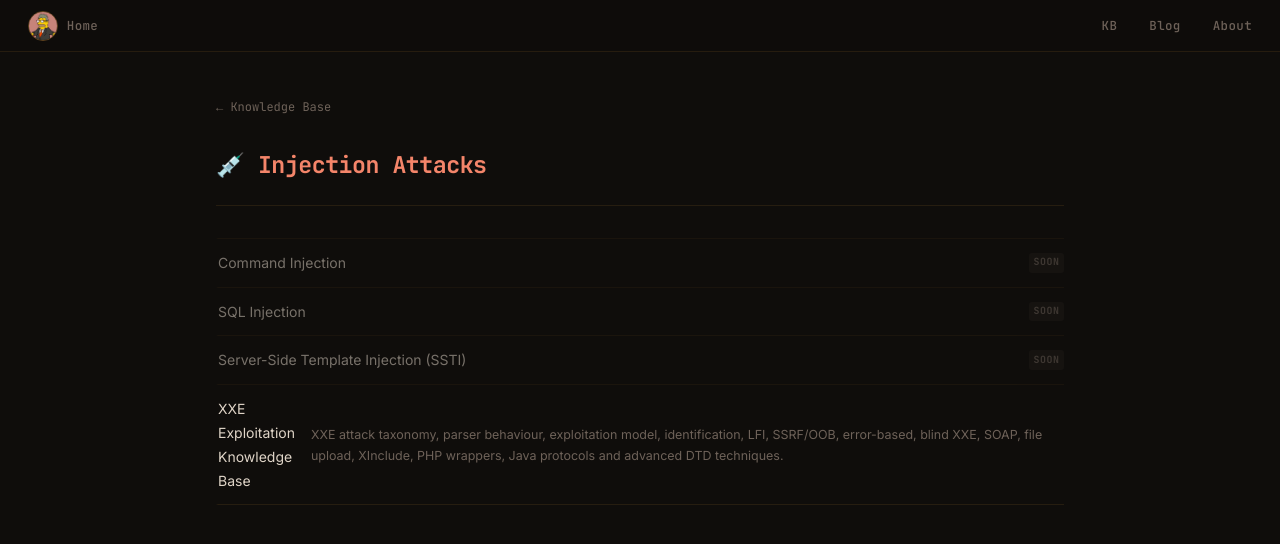
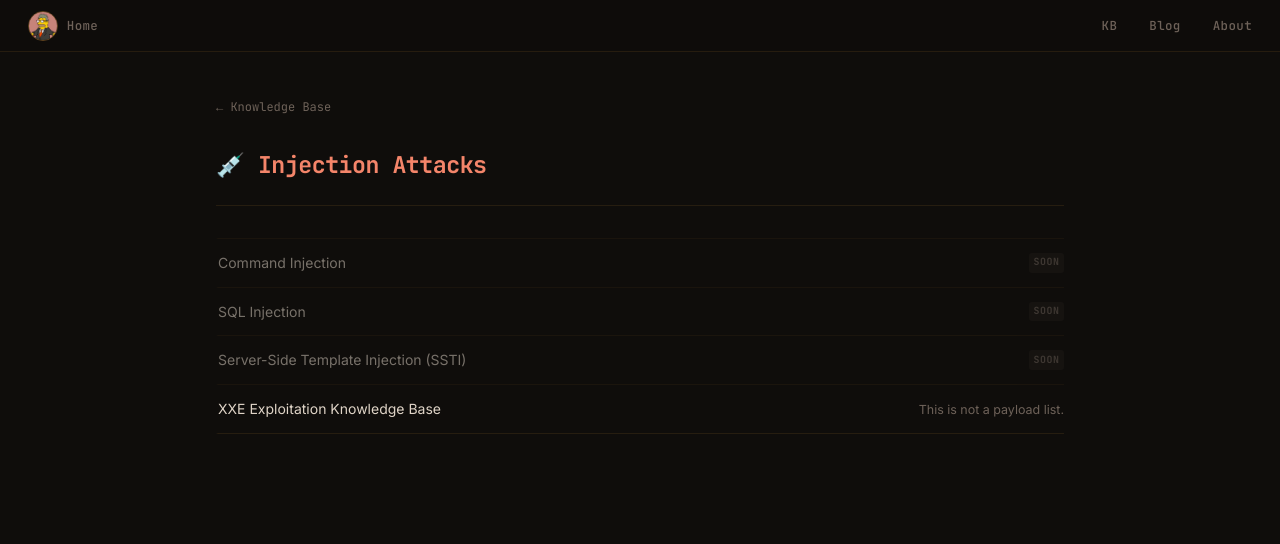
Before and after one commit to HansMolemanPNG/hansmolemanpng.github.io, an MkDocs documentation site: the page built from docs/kb/injection-attacks/index.md, in a window 1280 px wide. Shown: the top 544 px of the page. Built offline with MkDocs 1.6.1, drawn with Linux system fonts in a browser that asks for light colours; nearby versions of some CDN libraries.

Commit message:
Update xxe.md

```diff
--- a/docs/kb/injection-attacks/xxe.md
+++ b/docs/kb/injection-attacks/xxe.md
@@ -1,6 +1,11 @@
 ---
 title: XXE Exploitation Knowledge Base
-excerpt: XXE attack taxonomy, parser behaviour, exploitation model, identification, LFI, SSRF/OOB, error-based, blind XXE, SOAP, file upload, XInclude, PHP wrappers, Java protocols and advanced DTD techniques.
+excerpt: This is not a payload list.
+
+This is a deep-dive into how XXE works internally, with the goal of:
+- Building a mental model of XML parsing
+- Understanding why payloads work (not just using them)
+- Covering both fundamentals (for juniors) and advanced techniques (for experienced testers)
 tags: XXE, XML, SSRF, LFI, OOB, DTD, Blind XXE, SOAP
 ---
 
```
